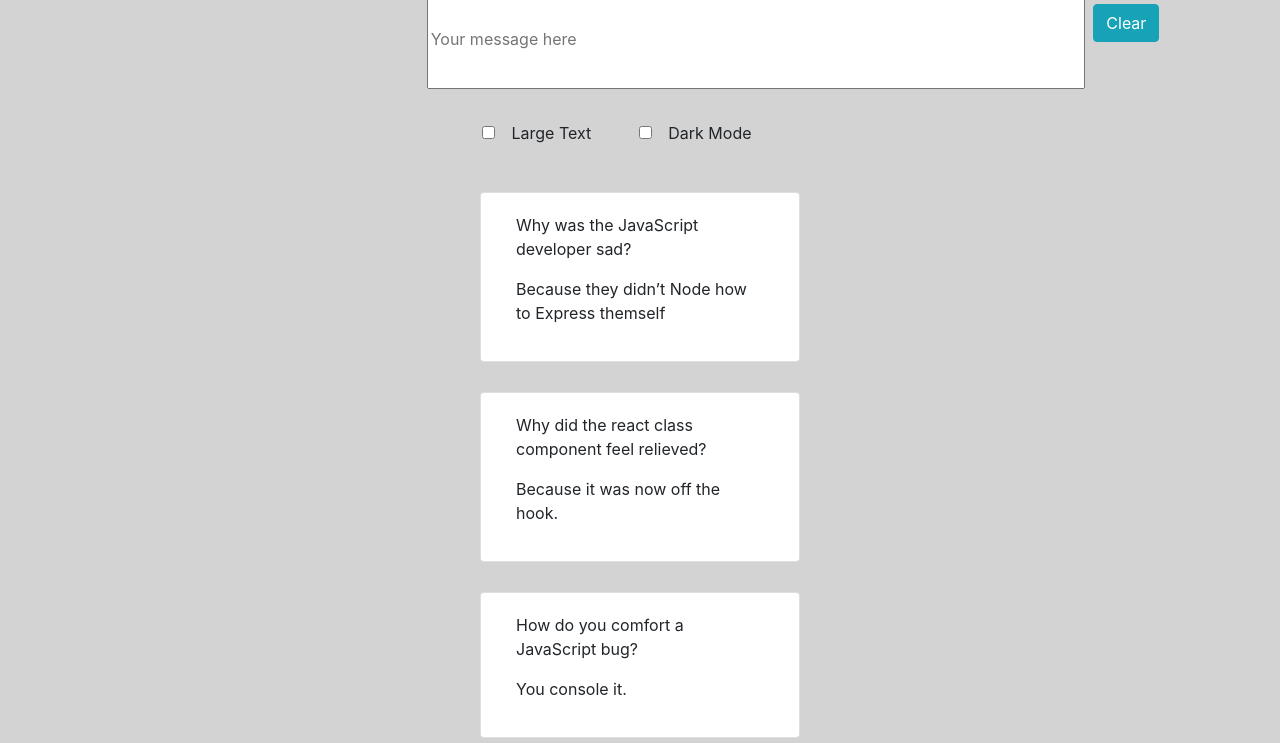
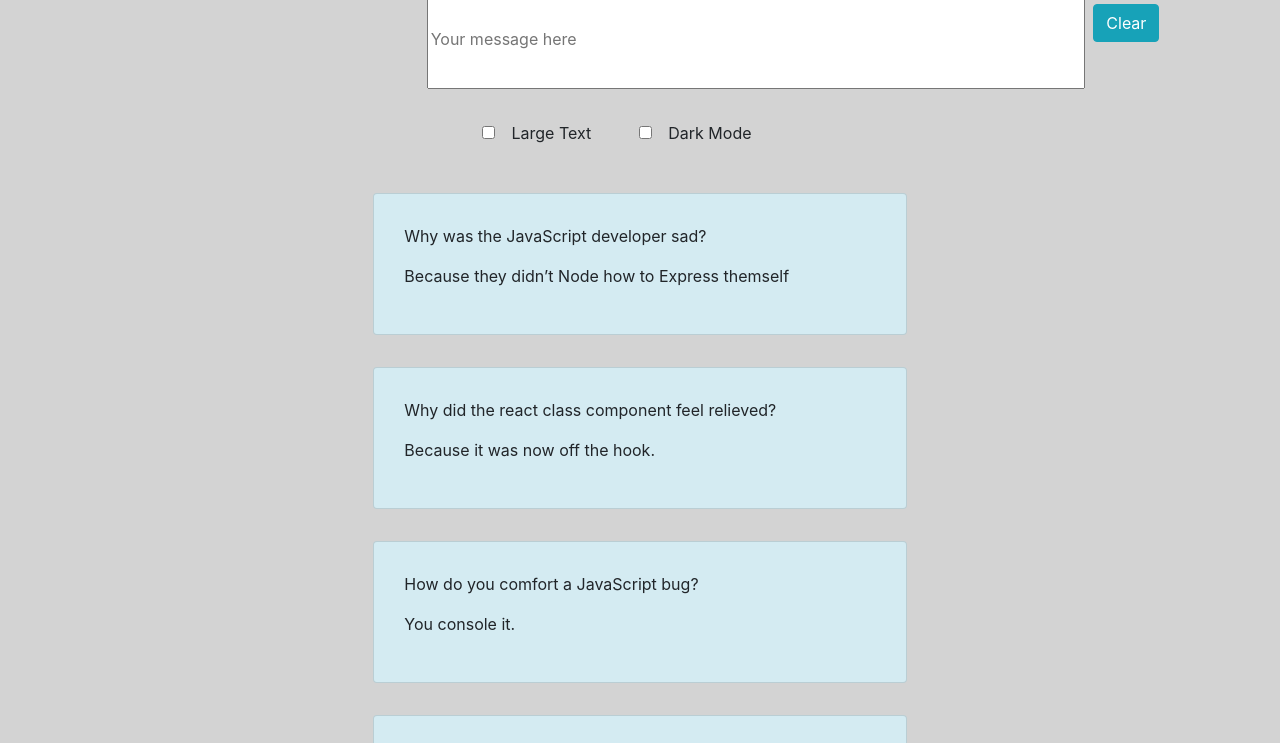
Before and after one commit to nss-evening-cohort-10/chatty-group-project-pond-frogs, a website built with webpack: page src/index.html in a window 1280 px wide. Shown: the part 43-786 px from the top of the page. Built offline with nearby package versions, Linux system fonts and the light colour scheme.

Commit message:
restyled pre-loaded messages to match

```diff
--- a/src/index.html
+++ b/src/index.html
@@ -9,5 +9,6 @@
 <body>
     <nav id="navigation"></nav>
     <div id="message-field"></div>
+    <div id="message-flow"></div>
 </body>
 </html>
--- a/src/javascripts/components/addMessage/addMessage.js
+++ b/src/javascripts/components/addMessage/addMessage.js
@@ -9,12 +9,11 @@
   domString += '<div class="arrow bottom right"></div>';
   domString += $('#message-input').val();
   domString += '</div>';
-  utilities.printToDom('message-field', domString);
+  utilities.printToDom('message-flow', domString);
 };
 
 const addMessage = () => {
   $('body').on('keydown', '#message-input', (e) => {
-    console.log(e.key);
     if (e.keyCode === 13) {
       e.preventDefault();
       printMessage();
--- a/src/javascripts/components/addMessage/addMessage.scss
+++ b/src/javascripts/components/addMessage/addMessage.scss
@@ -1,4 +1,4 @@
-#message-field {
+#message-flow {
     display: flex;
     flex-flow: column;
     align-items: center;
@@ -7,12 +7,13 @@
         background-color: #d4ebf2;
         height: fit-content;
         min-height: 35px;
-        width: 40%;
+        width: 41.5%;
         border-radius: 4px;
         text-align: left;
         padding: 10px;
         margin-top: 1em;
         margin-bottom: 1em;
+        border: 1px solid rgba(0, 0, 0, 0.125);
 
         .arrow {
             border-style: solid;
--- a/src/javascripts/components/displayMessages/displayMessages.js
+++ b/src/javascripts/components/displayMessages/displayMessages.js
@@ -7,7 +7,7 @@
   const messages = seedData.messages();
   let domString = '';
   messages.forEach((message) => {
-    domString += '<div class="card col-3">';
+    domString += '<div class="card col-5">';
     domString += '<div class="card-body">';
     domString += `<div>${message.message}</div>`;
     domString += '</div>';
--- a/src/javascripts/components/displayMessages/displayMessages.scss
+++ b/src/javascripts/components/displayMessages/displayMessages.scss
@@ -1,9 +1,18 @@
 #message-field {
+  width: 100%;
   display: flex;
-  flex-direction: column;
+    flex-flow: column;
+    align-items: center;
 
 
   .card{
-    margin: 15px;
+    background-color: #d4ebf2;
+    height: fit-content;
+    min-height: 35px;
+    border-radius: 4px;
+    text-align: left;
+    padding: 10px;
+    margin-top: 1em;
+    margin-bottom: 1em;
   }
 }
```
Also changed, not shown: src/javascripts/components/messageLimit/messageLimit.js (added), src/javascripts/components/messageLimit/messageLimit.scss (added).
